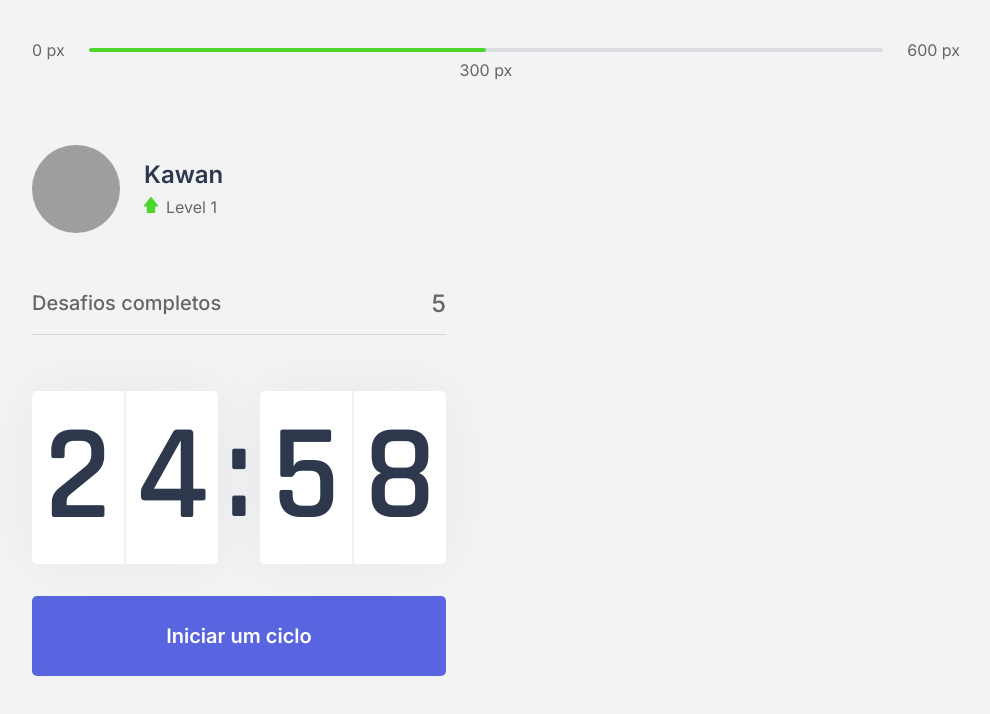
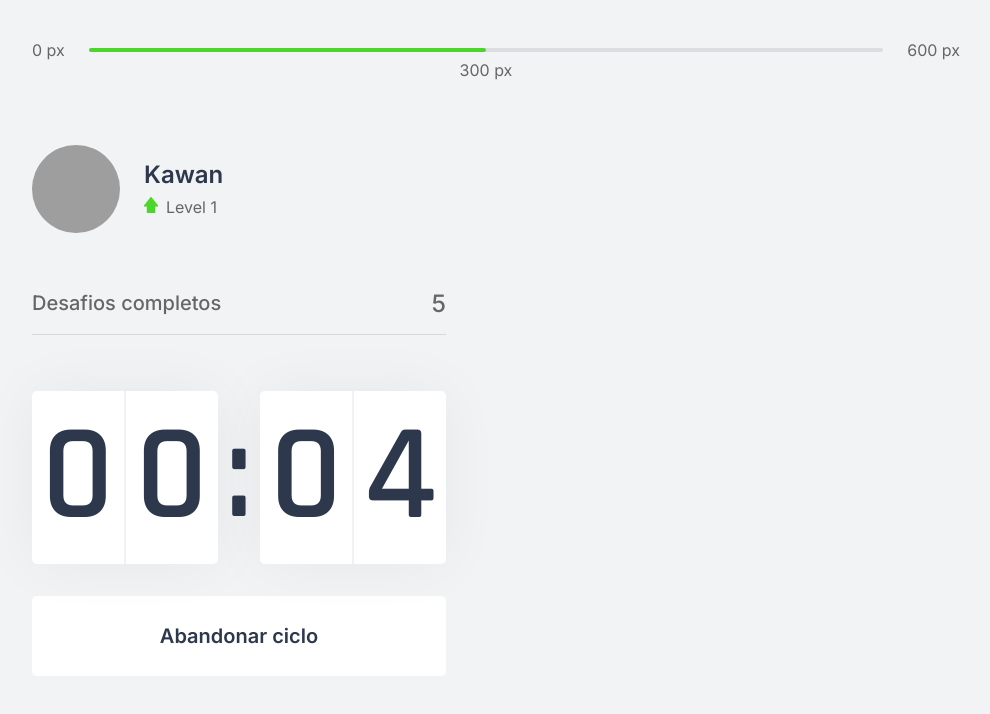
Before and after one commit to Kwan13/moveit, a Next.js app: page / in a window 1280 px wide. Both pictures are taken after a click on the button "Iniciar um ciclo". Shown: the top 714 px of the page, without its empty margins (144-1134 px from the left). Built offline with nearby package versions, Linux system fonts and the light colour scheme; grey boxes are pictures that could not be loaded.

Commit message:
finalized 'Countdown' component

```diff
--- a/src/components/Countdown.tsx
+++ b/src/components/Countdown.tsx
@@ -2,8 +2,9 @@
 import styles from '../styles/components/Countdown.module.css';
 
 export function Countdown() {
-  const [time, setTime] = useState(25 * 60);
-  const [active, setActive] = useState(false);
+  const [time, setTime] = useState(0.1 * 60);
+  const [isActive, setIsActive] = useState(false);
+  const [hasFinished, setHasFinished] = useState(false);
 
   const minutes = Math.floor(time / 60);
   const seconds = time % 60;
@@ -11,17 +12,28 @@
   const [minuteLeft, minuteRight] = String(minutes).padStart(2, '0').split('');
   const [secondLeft, secondRight] = String(seconds).padStart(2, '0').split('');
 
+  let countdownTimeout: NodeJS.Timeout;
+
   function startCountdown() {
-    setActive(true);
+    setIsActive(true);
+  }
+
+  function resetCountdown() {
+    setIsActive(false);
+    clearTimeout(countdownTimeout);
+    setTime(0.1 * 60);
   }
 
   useEffect(() => {
-    if(active && time > 0) {
-      setTimeout(() => {
+    if (isActive && time > 0) {
+      countdownTimeout = setTimeout(() => {
         setTime(time - 1);
       }, 1000);
+    } else if (isActive && time === 0) {
+      setHasFinished(true);
+      setIsActive(false);
     }
-  }, [active, time]);
+  }, [isActive, time]);
 
   return (
     <div>
@@ -37,6 +49,24 @@
         </div>
       </div>
 
+      {hasFinished ? (
+        <button
+          disabled
+          className={styles.countdownButton}
+        >
+          Ciclo encerrado
+        </button>
+      ) : (
+          <>
+            {isActive ? (
+              <button
+                type="button"
+                className={`${styles.countdownButton} ${styles.countdownButtonActive}`}
+                onClick={resetCountdown}
+              >
+                Abandonar ciclo
+              </button>
+            ) : (
                 <button
                   type="button"
                   className={styles.countdownButton}
@@ -44,6 +74,9 @@
                 >
                   Iniciar um ciclo
                 </button>
+              )}
+          </>
+        )}
     </div>
   );
 }
--- a/src/styles/components/Countdown.module.css
+++ b/src/styles/components/Countdown.module.css
@@ -58,6 +58,22 @@
   transition: background 0.2s;
 }
 
-.countdownButton:hover {
+.countdownButton:not(:disabled):hover {
   background: var(--blue-dark);
 }
+
+.countdownButtonActive {
+  background: var(--white);
+  color: var(--title);
+}
+
+.countdownButtonActive::not(:disabled):hover {
+  background: var(--red);
+  color: var(--white);
+}
+
+.countdownButton:disabled {
+  background: var(--white);
+  color: var(--text);
+  cursor: not-allowed;
+}
```
Also changed, not shown: public/capa.png (added). Lines whose indentation alone changed are shown as unchanged.
